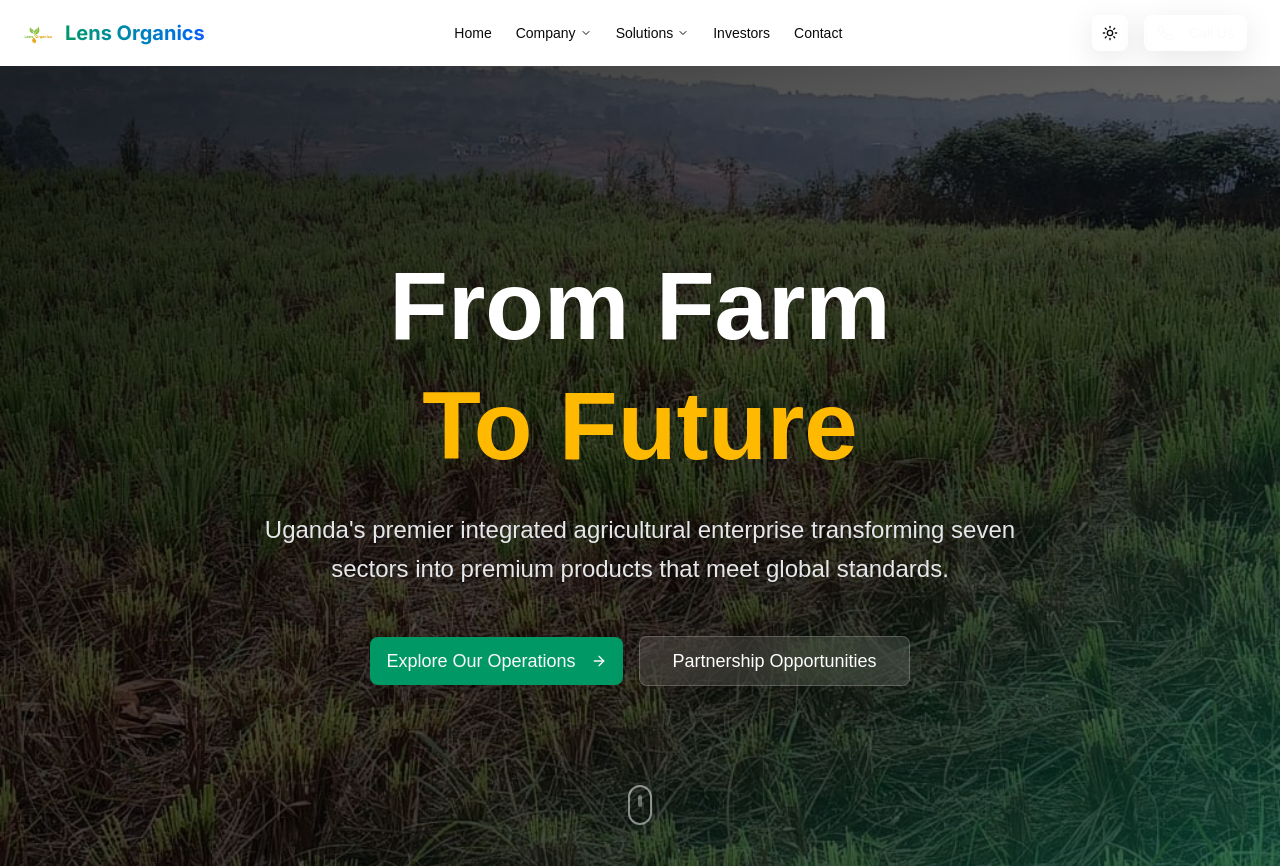
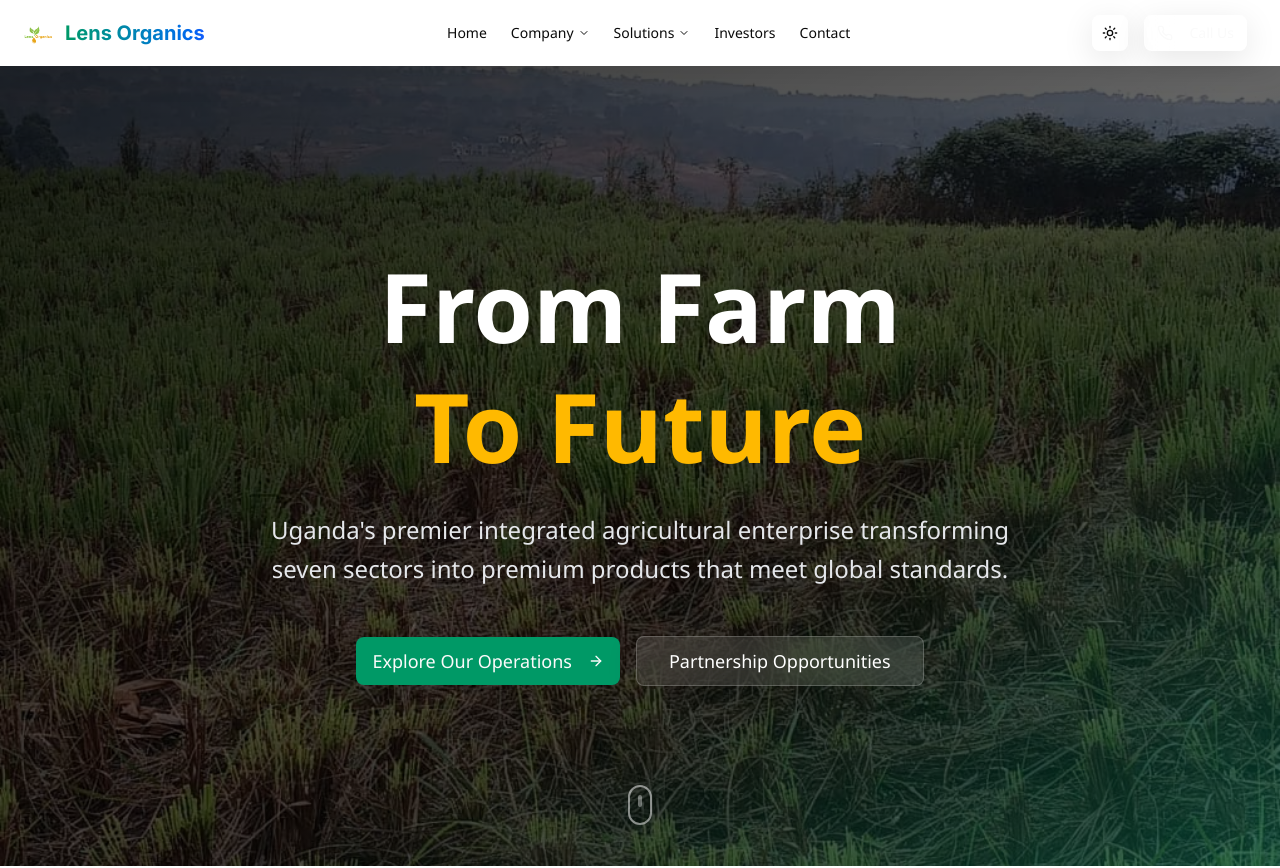
Before and after one commit to bjackisa/lens-organics, a Next.js app: page / in a window 1280 px wide. Shown: the top 868 px of the page. Built offline with nearby package versions, Linux system fonts and the light colour scheme; a web font is replaced by a local one.

Commit message:
fix: resolve deployment error with missing font file
Remove Segoe UI font import and update CSS to use Inter font.

#VERCEL_SKIP

Co-authored-by: Jackisa Daniel Barack <87069100+bjackisa@users.noreply.github.com>

```diff
--- a/app/layout.tsx
+++ b/app/layout.tsx
@@ -1,22 +1,9 @@
 import type React from "react"
 import type { Metadata } from "next"
 import { Inter } from "next/font/google"
-import localFont from "next/font/local"
 import { ThemeProvider } from "@/components/theme-provider"
 import { Preloader } from "@/components/preloader"
 import "./globals.css"
-
-const segoeUI = localFont({
-  src: [
-    {
-      path: "../public/fonts/SegoeUIVF.woff2",
-      style: "normal",
-    },
-  ],
-  variable: "--font-segoe",
-  display: "swap",
-  fallback: ["system-ui", "-apple-system", "BlinkMacSystemFont", "Segoe UI", "sans-serif"],
-})
 
 const inter = Inter({
   subsets: ["latin"],
@@ -38,7 +25,7 @@ export default function RootLayout({
   children: React.ReactNode
 }>) {
   return (
-    <html lang="en" className={`${segoeUI.variable} ${inter.variable} antialiased`} suppressHydrationWarning>
+    <html lang="en" className={`${inter.variable} antialiased`} suppressHydrationWarning>
       <body className="font-sans">
         <ThemeProvider attribute="class" defaultTheme="light" enableSystem disableTransitionOnChange>
           <Preloader />
```
